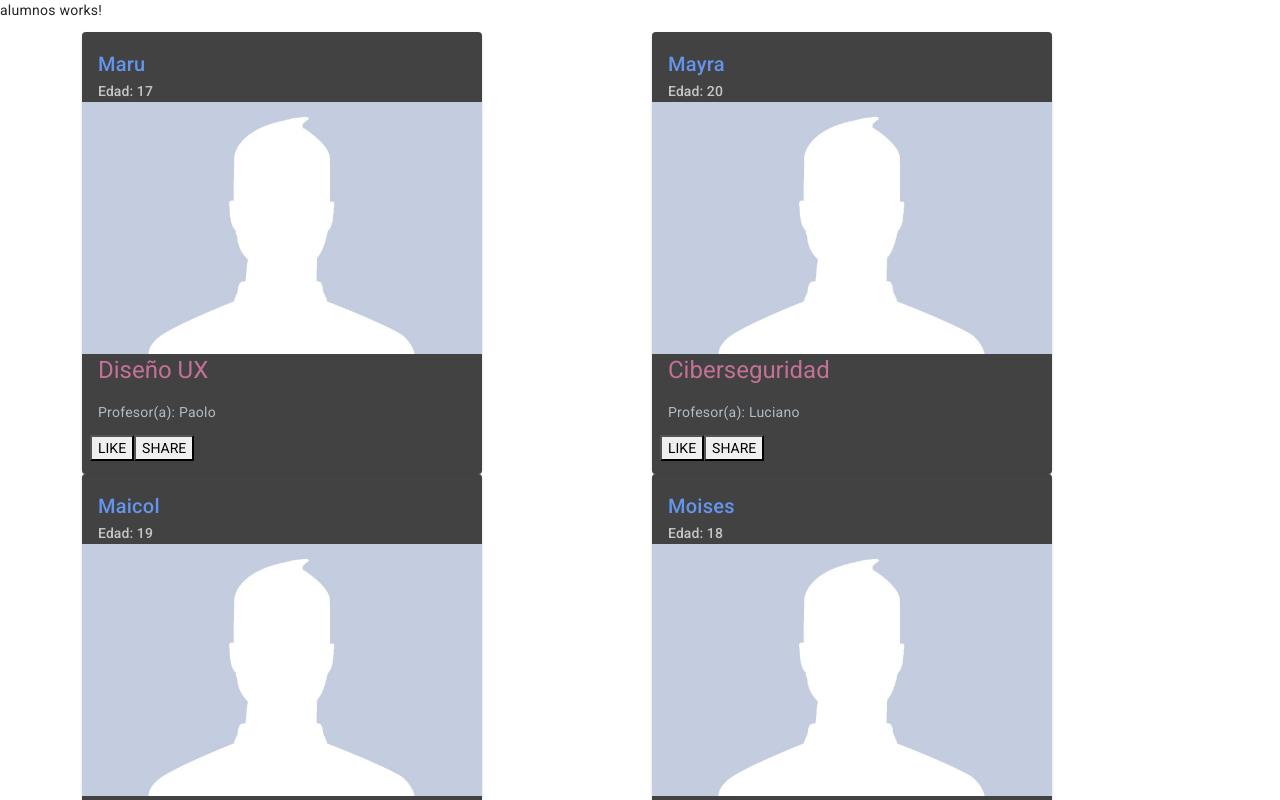
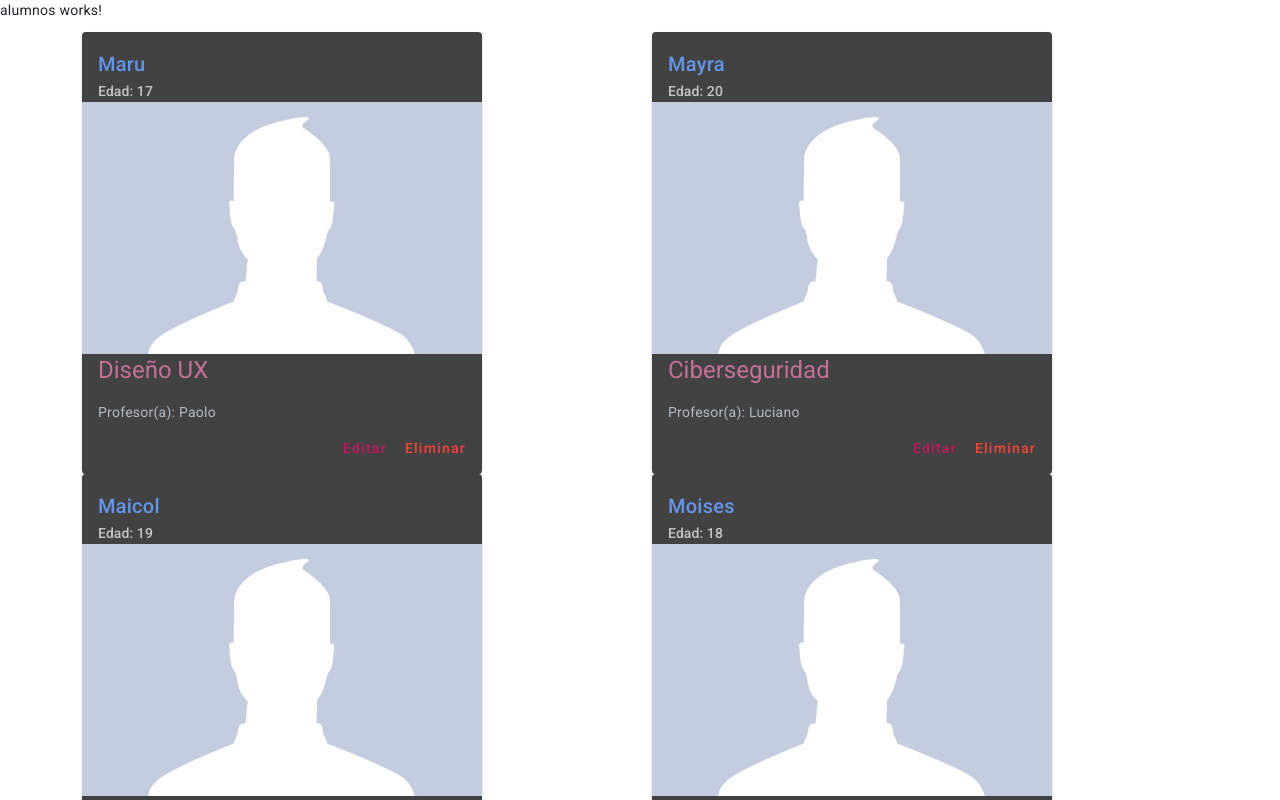
Before and after one commit to MayraStefany/Proyecto-Final-Angular, an Angular app: page / in a window 1280 px wide. Shown: the top 800 px of the page. Built offline with nearby package versions, Linux system fonts and the light colour scheme.

Commit message:
Add Modal, dialog and componentes Angular Material - 1PF

```diff
--- a/src/app/components/alumnos/alumnos.component.html
+++ b/src/app/components/alumnos/alumnos.component.html
@@ -20,11 +20,10 @@
                 <mat-card-content>
                   <h1 class="text-curso">{{alumno.curso}}</h1>
                   <p class="text-matriculado">Profesor(a): {{alumno.profesor}}</p>
-                  <!--<p>{{longText}}</p>-->
                 </mat-card-content>
-                <mat-card-actions>
-                  <button mat-button>LIKE</button>
-                  <button mat-button>SHARE</button>
+                <mat-card-actions align="end">
+                  <button mat-button color="primary">Editar</button>
+                  <button mat-button color="warn">Eliminar</button>
                 </mat-card-actions>
               </mat-card>
         </div>
--- a/src/app/components/alumnos/alumnos.component.ts
+++ b/src/app/components/alumnos/alumnos.component.ts
@@ -1,5 +1,4 @@
 import { Component } from '@angular/core';
-import { MatTableDataSource } from '@angular/material/table';
 import { Alumno } from 'src/app/models/alumno';
 
 @Component({
@@ -17,5 +16,4 @@ export class AlumnosComponent {
     {nombre: 'Lu', edad: '19', curso: 'Cloud Computing', profesor: 'Alex'},
     {nombre: 'Melanie', edad: '22', curso: 'React', profesor: 'Alexandra'},
   ];
-  dataSource: MatTableDataSource<Alumno> = new MatTableDataSource<Alumno>(this.alumnos);
 }
--- /dev/null
+++ b/src/app/components/editar-alumno-dialog/editar-alumno-dialog.component.html
@@ -0,0 +1 @@
+<p>editar-alumno-dialog works!</p>
--- a/src/index.html
+++ b/src/index.html
@@ -6,8 +6,8 @@
   <base href="/">
   <meta name="viewport" content="width=device-width, initial-scale=1">
   <link rel="icon" type="image/x-icon" href="favicon.ico">
+  <link rel="stylesheet" href="assets/vendor/bootstrap/css/bootstrap.min.css">
   <link rel="preconnect" href="https://fonts.gstatic.com">
-  <link rel="stylesheet" href="assets/vendor/bootstrap/css/bootstrap.min.css">
   <link href="https://fonts.googleapis.com/css2?family=Roboto:wght@300;400;500&display=swap" rel="stylesheet">
   <link href="https://fonts.googleapis.com/icon?family=Material+Icons" rel="stylesheet">
 </head>
```
Also changed, not shown: src/app/app.module.ts (+8 -5 lines), src/app/components/editar-alumno-dialog/editar-alumno-dialog.component.ts (added, +10 -0 lines), src/app/material.module.ts (added, +21 -0 lines), src/app/components/editar-alumno-dialog/editar-alumno-dialog.component.css (added), 1 other file (tests, documents, lock files or other folders).
